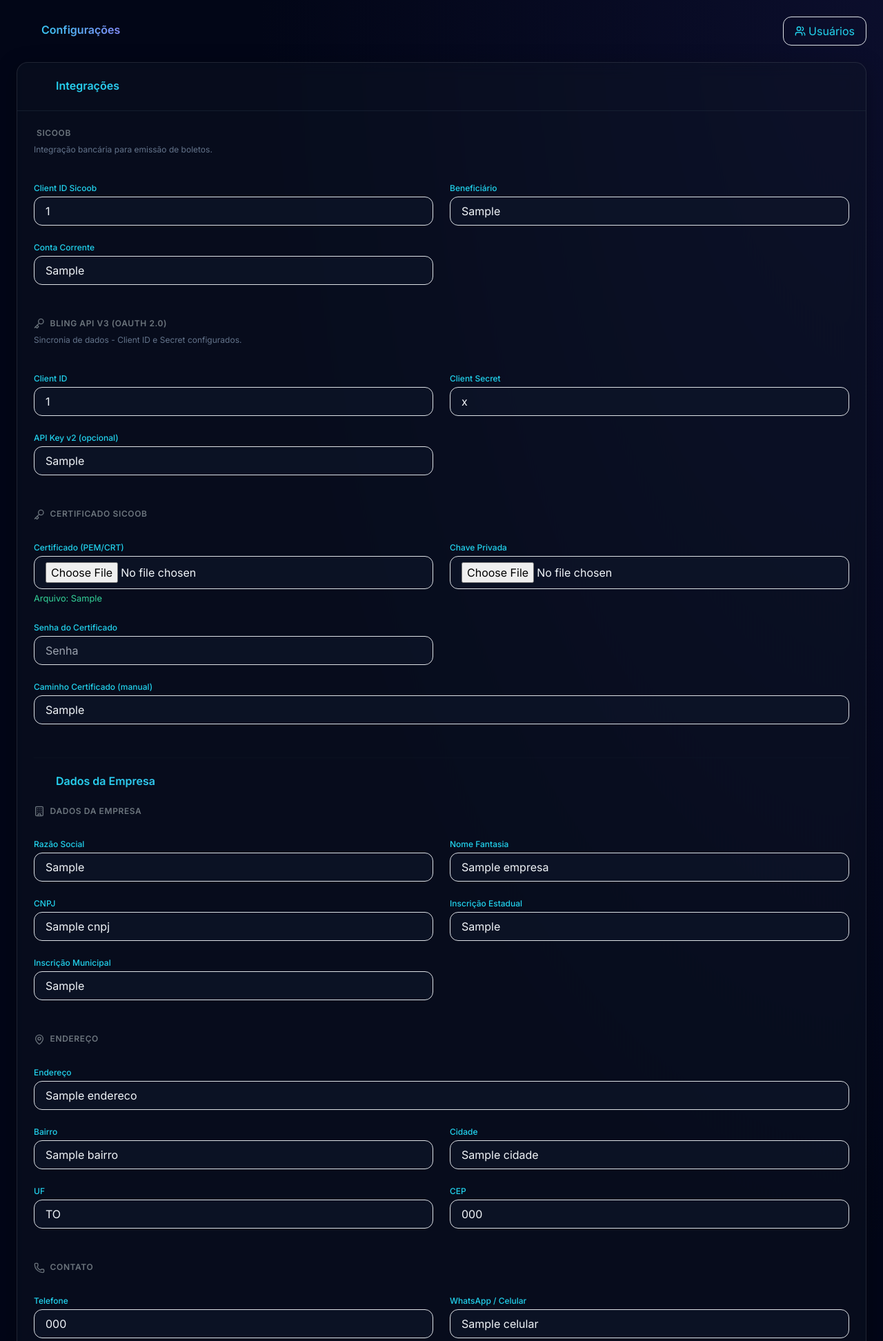
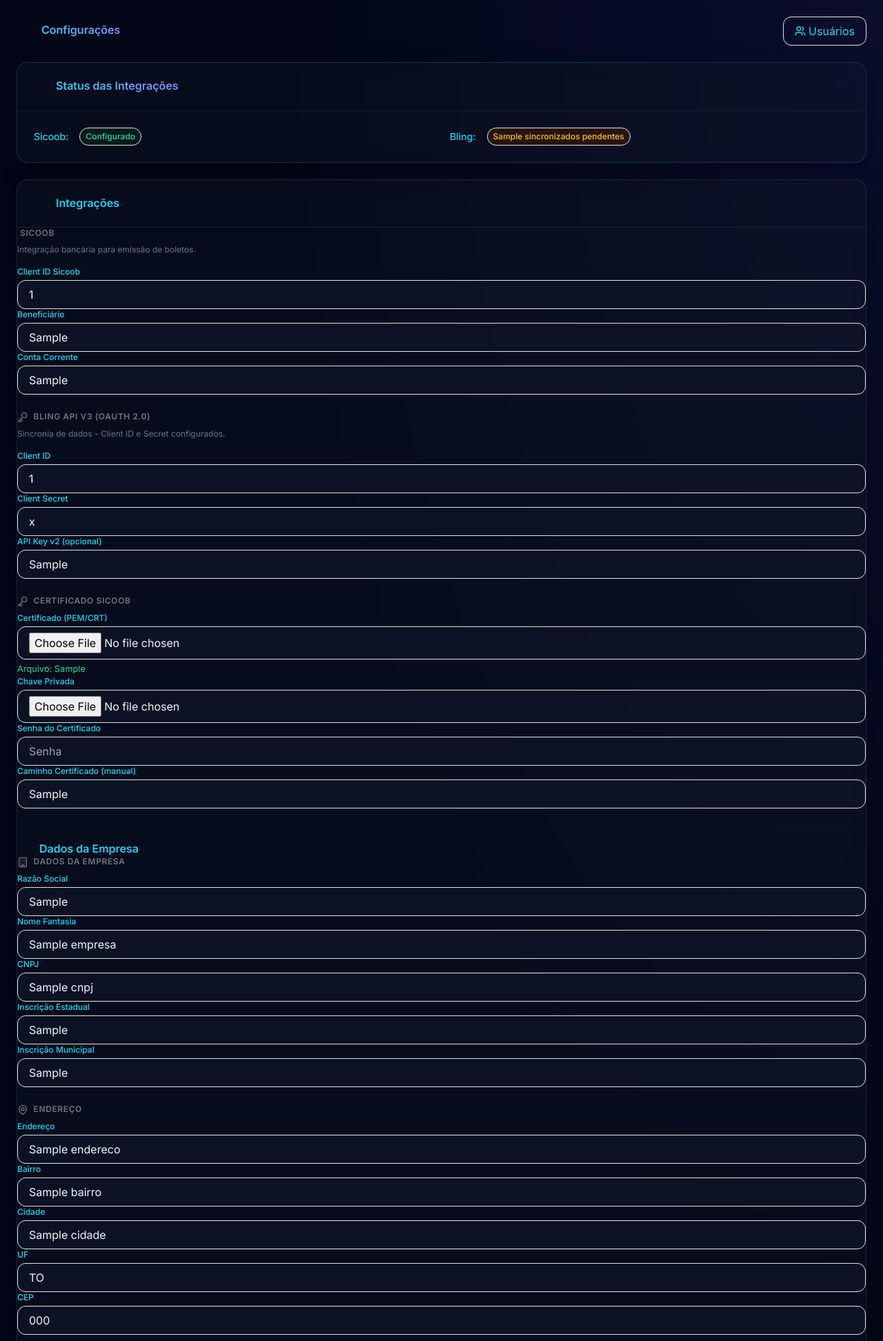
Before and after one commit to machado3-lang/controle-comercial, a FastAPI app: template templates/configuracoes/form.html in a window 1280 px wide. Shown: the part 73-2017 px from the top of the page at 69% size. Run offline with FastAPI, Linux system fonts and the light colour scheme; the template is opened without the code that fills it: most values are stand-ins (such as "Sample title", 1, 10 or a date in 2020); some libraries are stand-ins or nearby versions.

Commit message:
Corrigir PDFs, botões exclusão e status integrações

```diff
--- a/routers/pedidos.py
+++ b/routers/pedidos.py
@@ -356,9 +356,10 @@ def imprimir_pedido(request: Request, pedido_id: int, db: Session = Depends(get_
     ).filter(PedidoVenda.id == pedido_id).first()
     if not pedido:
         return RedirectResponse(url="/pedidos", status_code=303)
+    empresa = db.query(Empresa).first()
     return request.app.state.templates.TemplateResponse(
         "pedidos/imprimir.html",
-        {"request": request, "pedido": pedido, "tipo_impressao": tipo, "STATUS_LABELS": STATUS_PEDIDO_LABELS, "FORMAS_PAGAMENTO": FORMAS_PAGAMENTO}
+        {"request": request, "pedido": pedido, "empresa": empresa, "tipo_impressao": tipo, "STATUS_LABELS": STATUS_PEDIDO_LABELS, "FORMAS_PAGAMENTO": FORMAS_PAGAMENTO}
     )
 
 
--- a/routers/sicoob.py
+++ b/routers/sicoob.py
@@ -644,3 +644,30 @@ async def alterar_boleto(request: Request, nosso_numero: str, db: Session = Depe
                 db.commit()
             return {"success": True}
         return {"success": False, "error": f"HTTP {resp.status_code}: {resp.text}"}
+
+
+@router.post("/boleto/{nosso_numero}/excluir", response_class=JSONResponse)
+async def excluir_boleto_api(request: Request, nosso_numero: str, db: Session = Depends(get_db)):
+    if not request.session.get("user_id"):
+        return JSONResponse({"success": False, "error": "Não autenticado"}, status_code=403)
+    emp = get_empresa(db)
+    cert_config = get_cert_config(db)
+    token = refresh_sicoob_token(db, "boletos_exclusao")
+    if not token:
+        return {"success": False, "error": "Token Sicoob não configurado"}
+    client_args = {"timeout": 30}
+    if cert_config and "cert" in cert_config:
+        client_args["cert"] = cert_config["cert"]
+    with httpx.Client(**client_args) as client:
+        resp = client.post(
+            f"{SICOOO_API}/boletos/{nosso_numero}/baixa",
+            json={"numeroCliente": int(emp.sicoob_beneficiario) if emp.sicoob_beneficiario else 91820, "codigoBaixa": "CAC"},
+            headers={"Authorization": f"Bearer {token}", "Content-Type": "application/json"},
+        )
+        conta = db.query(ContaReceber).filter(
+            (ContaReceber.api_nosso_numero == nosso_numero) | (ContaReceber.nosso_numero == nosso_numero)
+        ).first()
+        if conta:
+            conta.status = StatusConta.CANCELADO
+            db.commit()
+        return {"success": True} if resp.status_code in (200, 204) else {"success": False, "error": f"HTTP {resp.status_code}: {resp.text}"}
--- a/templates/configuracoes/form.html
+++ b/templates/configuracoes/form.html
@@ -6,12 +6,26 @@
     <a href="/auth/usuarios" class="flex items-center px-3 py-2 text-cyan-400 border border-cyan-800/50 rounded-xl hover:bg-cyan-950/30 transition"><i data-lucide="users" class="w-4 h-4 me-1"></i> Usuários</a>
 </div>
 
+<div class="glass-card mb-6 border-cyan-800/50">
+    <div class="p-4 border-b border-slate-800/60 flex items-center justify-between">
+        <h5 class="text-transparent bg-clip-text bg-gradient-to-r from-cyan-400 to-indigo-400 font-semibold mb-0"><i data-lucide="activity" class="w-5 h-5 inline me-2"></i> Status das Integrações</h5>
+    </div>
+    <div class="p-4 grid grid-cols-1 md:grid-cols-2 gap-4">
+        <div class="flex items-center gap-3">
+            <span class="text-sm font-medium text-cyan-400">Sicoob:</span>
+            <span class="{{ 'px-2 py-1 text-xs font-medium bg-emerald-950/50 text-emerald-400 border border-emerald-800/50 rounded-full' if empresa and empresa.sicoob_client_id else 'px-2 py-1 text-xs font-medium bg-rose-950/50 text-rose-400 border border-rose-800/50 rounded-full' }}">{{ 'Configurado' if empresa and empresa.sicoob_client_id else 'Não Configurado' }}</span>
+        </div>
+        <div class="flex items-center gap-3">
+            <span class="text-sm font-medium text-cyan-400">Bling:</span>
+            <span id="blingStatus" class="{{ 'px-2 py-1 text-xs font-medium bg-emerald-950/50 text-emerald-400 border border-emerald-800/50 rounded-full' if sincronizados is none else 'px-2 py-1 text-xs font-medium bg-amber-950/50 text-amber-400 border border-amber-800/50 rounded-full' }}">{{ sincronizados if sincronizados is none else sincronizados ~ ' pendentes' }}</span>
+        </div>
+    </div>
+</div>
+
 <div class="glass-card mb-6">
     <div class="p-4 border-b border-slate-800/60">
         <h5 class="text-transparent bg-clip-text bg-gradient-to-r from-cyan-400 to-indigo-400 font-semibold"><i data-lucide="plug" class="w-5 h-5 inline me-2"></i> Integrações</h5>
     </div>
-    <div class="p-4">
-        <form method="post" class="grid grid-cols-1 md:grid-cols-2 gap-4" enctype="multipart/form-data">
             <div class="md:col-span-2"><h6 class="text-secondary text-xs font-semibold text-cyan-400 uppercase tracking-wider mb-2"><i data-lucide="bank" class="w-4 h-4 inline me-1"></i> Sicoob</h6><p class="text-slate-500 text-xs mb-3">Integração bancária para emissão de boletos.</p></div>
             <div><label class="block text-xs font-medium text-cyan-400 mb-1">Client ID Sicoob</label><input type="text" class="w-full px-3 py-2 bg-slate-900/60 border border-slate-800/80 rounded-xl text-slate-100 focus:border-cyan-500/50" name="sicoob_client_id" value="{{ empresa.sicoob_client_id if empresa else '' }}"></div>
             <div><label class="block text-xs font-medium text-cyan-400 mb-1">Beneficiário</label><input type="text" class="w-full px-3 py-2 bg-slate-900/60 border border-slate-800/80 rounded-xl text-slate-100 focus:border-cyan-500/50" name="sicoob_beneficiario" value="{{ empresa.sicoob_beneficiario if empresa else '' }}"></div>
```
Also changed, not shown: routers/configuracoes.py (+7 -0 lines), templates/produtos/listar.html (+30 -1 lines), templates/sicoob/boletos.html (+4 -3 lines), controle.db.
